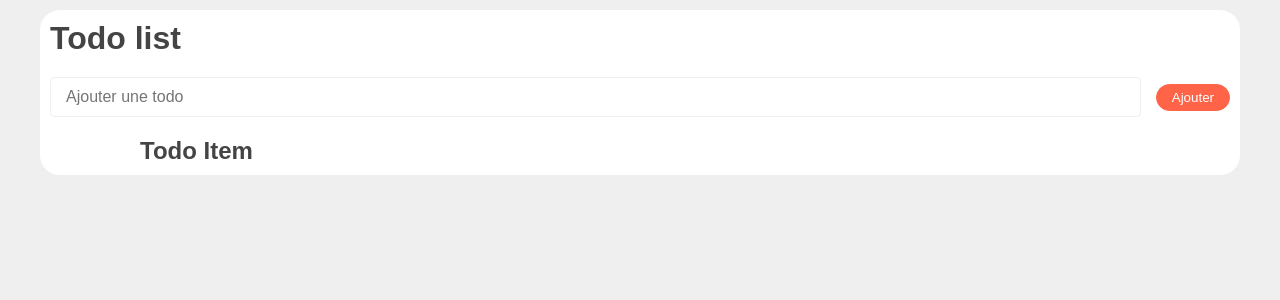
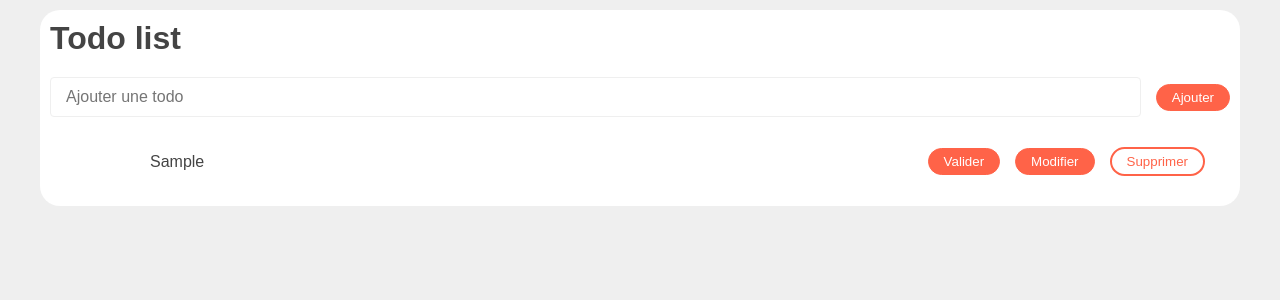
Before and after one commit to Taikhun88/react-todo, a React (Create React App) app: page / in a window 1280 px wide. Both pictures are taken after typing "Sample" into the empty fields and a click on the button "Ajouter". Shown: the top 300 px of the page. Built offline with nearby package versions, Linux system fonts and the light colour scheme.

Commit message:
added delete functon with id -DONE

```diff
--- a/src/App.js
+++ b/src/App.js
@@ -21,13 +21,19 @@
     setTodoList([...todoList, todo])
   }
 
+  // Cette fonction va remonter jusqu'à l'élement parent pour effacer l'item concerné
+  function deleteTodo(id) {
+    // filter retourne un nouveau tableau sans toucher celui qui est stocké dans la variable d'état
+    setTodoList(todoList.filter( (todo) => todo.id !== id))
+  }
+
   return (
     <div className="d-flex flex-row justify-content-center align-items-center p-20">
       <div className="card container p-20">
         <h1 className="mb-20">Todo list</h1>
         {/* le composant AddTodo met à jour le contenu grâce à la fonction, le props addTodo.  */}
           <AddTodo addTodo={ addTodo }/>
-          <TodoList todoList={ todoList }/>
+          <TodoList todoList={ todoList } deleteTodo={ deleteTodo }/>
       </div>
     </div>
   );
--- a/src/components/TodoItem.js
+++ b/src/components/TodoItem.js
@@ -1,5 +1,18 @@
-function TodoItem() {
-    return <h2>Todo Item</h2>
+function TodoItem({ todo, deleteTodo }) {
+  return (
+    <li className="mb-10 d-flex flex-row justify-content-center align-items-center p-10">
+      <span className="flex-fill mr-15"> {todo.content}</span>
+      <button className="btn btn-primary mr-15">Valider</button>
+      <button className="btn btn-primary mr-15">Modifier</button>
+      <button
+        // La fonction callback deleteTodo prend déjà pour paramètre l'id donc plus besoin de les préciser ici sur TodoList.js
+        onClick={ deleteTodo }
+        className="btn btn-reverse-primary mr-15"
+      >
+        Supprimer
+      </button>
+    </li>
+  );
 }
 
 export default TodoItem;
--- a/src/components/TodoList.js
+++ b/src/components/TodoList.js
@@ -1,10 +1,14 @@
 import TodoItem from './TodoItem';
 
-function TodoList( { todoList } ) {
+// on ajoute les appels de fonction en paramètre de la méthode TodoList
+function TodoList( { todoList, deleteTodo } ) {
     // Pour récupérer les todo créée
     return todoList.length ? (
         <ul>
-            { todoList.map( todo => <TodoItem todo={ todo }/>) }
+            { todoList.map( todo => (
+                // la prop deleteTodo fait directement appel à la fonction deleteTodo avec son id
+                <TodoItem key={ todo.id } todo={ todo } deleteTodo={ () => deleteTodo(todo.id)  }/>
+            )) }
         </ul>
     ) : <p>Aucune todo pour le moment</p>;
 }
```
